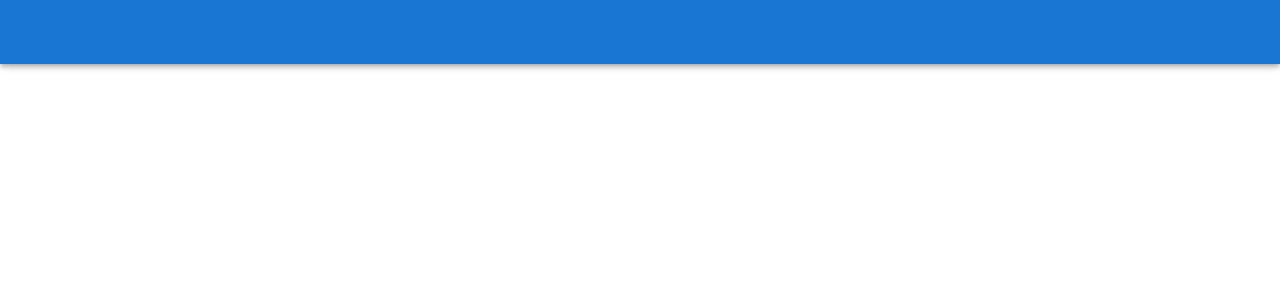
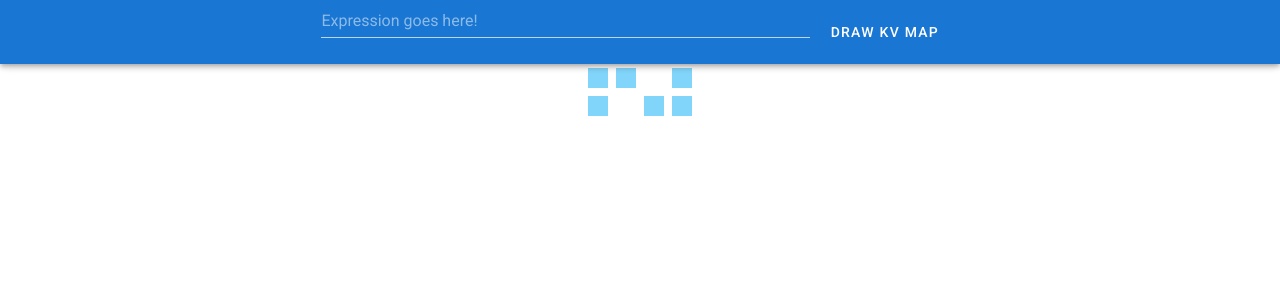
Before and after one commit to paul-schaaf/expression-visualizer, a Vue app: page / in a window 1280 px wide. Shown: the top 300 px of the page. Built offline with nearby package versions, Linux system fonts and the light colour scheme.

Commit message:
App.vue now displays squares based on kvData

```diff
--- a/src/App.vue
+++ b/src/App.vue
@@ -5,12 +5,49 @@
                 color="primary"
                 dark
         >
+            <v-spacer/>
+            <v-text-field placeholder="Expression goes here!"/>
+            <v-btn text large>Draw KV Map</v-btn>
+            <v-spacer/>
         </v-app-bar>
+        <v-content>
+            <v-container>
+                <v-row
+                        v-for="(row, rowIndex) in kvData"
+                        :key="'kvRow' + rowIndex"
+                        align="center"
+                        justify="center"
+                >
+                    <v-sheet
+                            v-for="(square, columnIndex) in row"
+                            :key="'kvRow' + rowIndex + columnIndex"
+                            :class="{'invisible': !kvData[rowIndex][columnIndex]}"
+                            color="light-blue lighten-3"
+                            height="20"
+                            width="20"
+                            tile
+                            class="ma-1"
+                    />
+                </v-row>
+
+            </v-container>
+        </v-content>
     </v-app>
 </template>
 
 <script>
     export default {
         name: 'App',
+        data() {
+            return {
+                kvData: [[true, true, false, true], [true, false, true, true]]
+            };
+        }
     };
 </script>
+
+<style lang="css">
+    .invisible {
+        opacity: 0
+    }
+</style>
```
